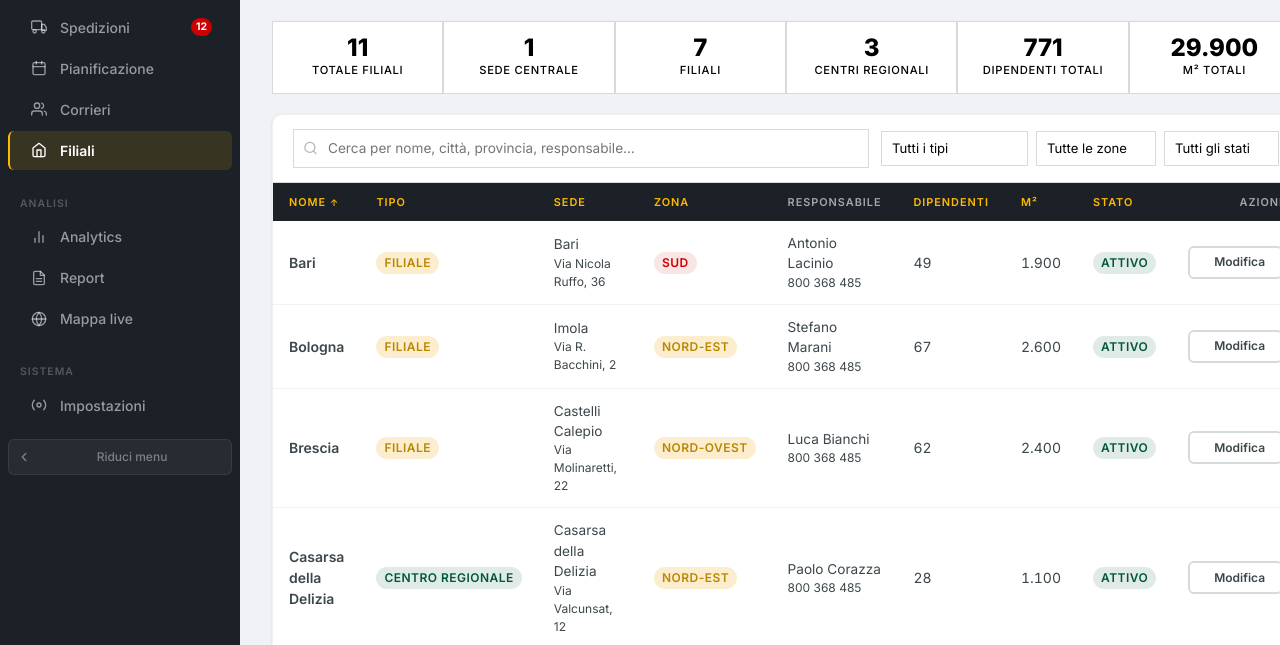
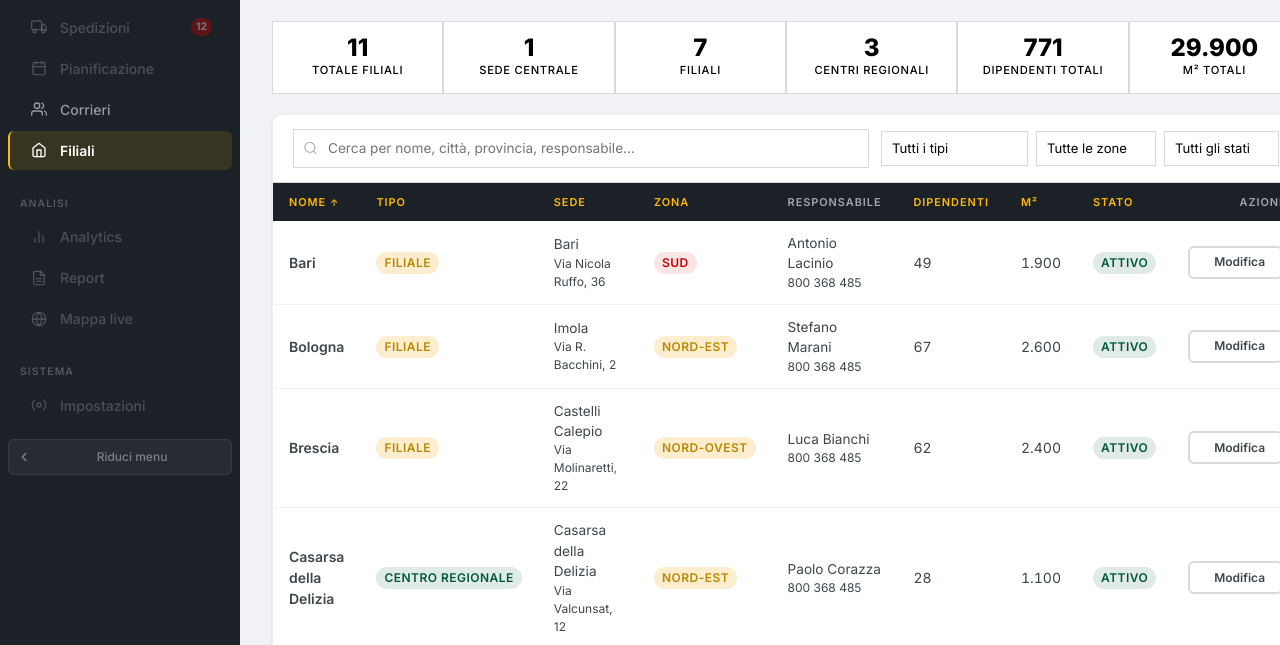
Before and after one commit to bellone-sys/jungheinrich-control-tower-demo, a plain HTML site: page filiali.html in a window 1280 px wide. Shown: the part 151-796 px from the top of the page. Drawn offline with Linux system fonts and the light colour scheme.

Commit message:
feat: disable unimplemented sidebar items + update year to 2027
- CSS selector a.sidebar__item[href="#"] disables non-implemented pages
  (Spedizioni, Pianificazione, Analytics, Report, Mappa live, Impostazioni)
  with opacity 0.38 and pointer-events: none — works across all pages
- Landing page badge and footer copyright updated to 2027

Co-Authored-By: Claude Sonnet 4.6 <noreply@anthropic.com>

```diff
--- a/app.css
+++ b/app.css
@@ -349,6 +349,17 @@
   font-size: 0.65rem; font-weight: 700; color: #fff;
   display: flex; align-items: center; justify-content: center;
   transition: opacity 0.2s;
+}
+
+/* Disabled (not yet implemented) sidebar items — targets href="#" anchors */
+a.sidebar__item[href="#"] {
+  opacity: 0.38;
+  cursor: default;
+  pointer-events: none;
+  user-select: none;
+}
+a.sidebar__item[href="#"]:hover {
+  background: transparent !important;
 }
 
 /* Collapsed state: hide labels and badges */
```
Also changed, not shown: index.html (+2 -2 lines).
